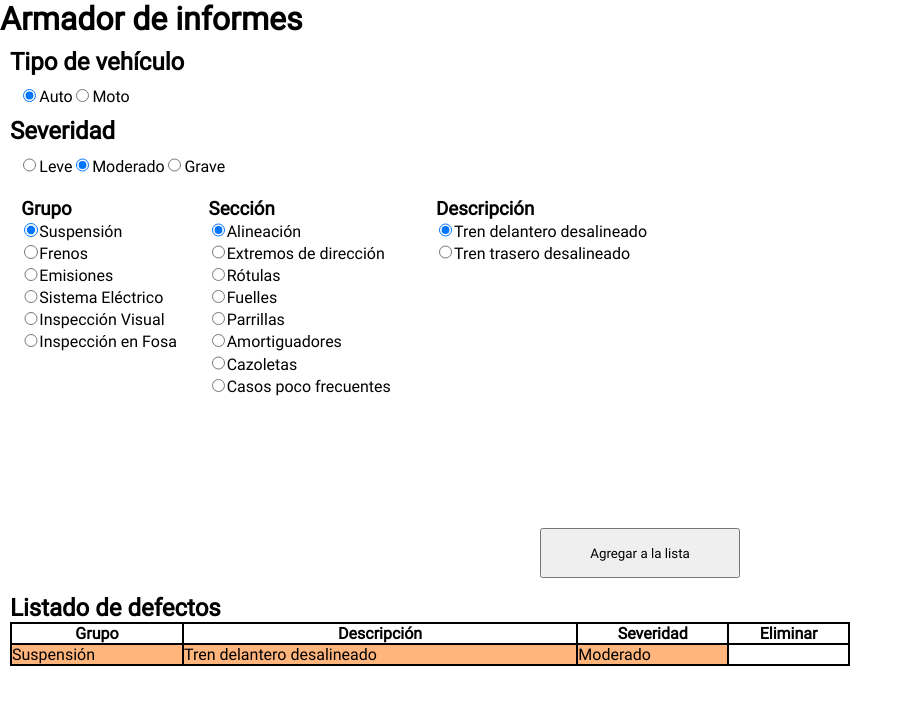
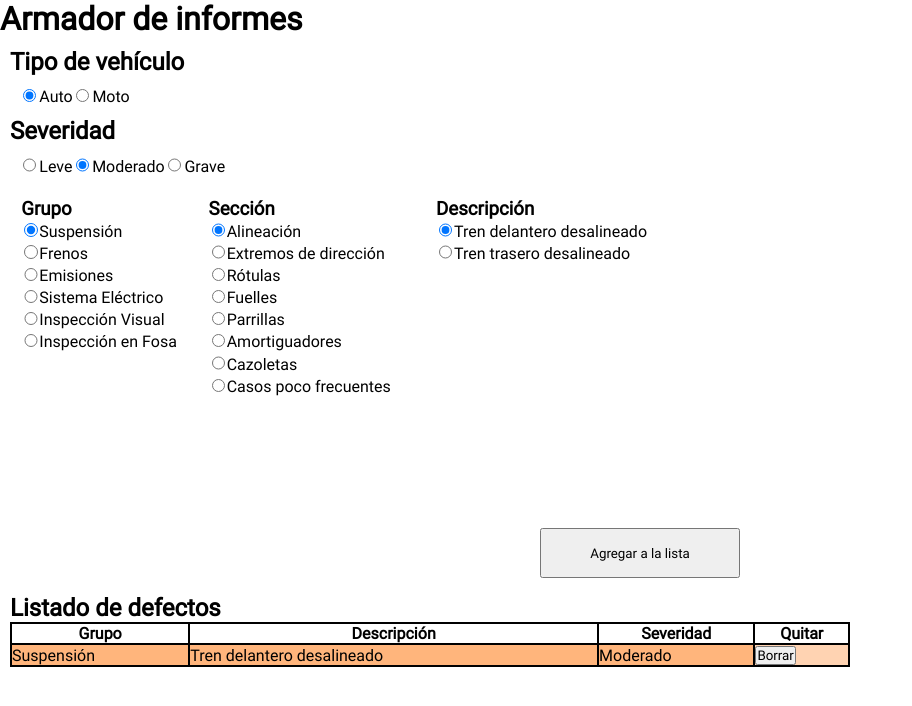
Before and after one commit to Juaniessi/buba-app, a React (Create React App) app: page / in a window 1280 px wide. Both pictures are taken after a click on the button "Agregar a la lista". Shown: the top 706 px of the page, without its empty margins (0-912 px from the left). Built offline with nearby package versions, Linux system fonts and the light colour scheme.

Commit message:
erase function ready

```diff
--- a/src/components/main/Main.jsx
+++ b/src/components/main/Main.jsx
@@ -76,7 +76,7 @@ function Main() {
 	let severityColour; //esta varaible me da el color de la severidad
 
 	let armarLista = () => {
-		let sevOrd = 2;
+		let sevOrd = 2; //variable creada para poder ordenar por severidad
 
 		switch (severidad) {
 			case 'Leve':
@@ -105,10 +105,21 @@ function Main() {
 		return;
 	};
 
+	//funcion que borra un item de la lista
+	function eraseDefect(index) {
+		const nuevaLista = lista.filter((algo, i) => {
+			//"algo" es para decirle al filter que tome lasprops y despues "i" que es el índice
+			return index !== i ? true : false;
+		});
+		setLista(nuevaLista);
+	}
+
 	function defectList(props, i) {
 		const {grupo, seccion, desc, sev} = props;
 
-		switch (sev) {
+		switch (
+			sev //cambia entre las clases de los posibles colores según la severidad
+		) {
 			case 'Leve':
 				severityColour = 'yellow';
 				break;
@@ -128,11 +139,12 @@ function Main() {
 				{/* <td className={`${severityColour}`}>{seccion}</td> */}
 				<td className={`${severityColour}`}>{desc}</td>
 				<td className={`${severityColour}`}>{sev}</td>
+				<td>
+					<button onClick={() => eraseDefect(i)}>Borrar</button>
+				</td>
 			</tr>
 		);
 	}
-
-	console.log(lista);
 
 	switch (grupo) {
 		case 'Frenos':
@@ -399,11 +411,11 @@ function Main() {
 			<table className="lista-final">
 				<thead>
 					<tr className="lista-headers">
-						<th>Grupo</th>
+						<th className="strecht-columns">Grupo</th>
 						{/* <th>Sección</th> */}
 						<th>Descripción</th>
-						<th>Severidad</th>
-						<th>Eliminar</th>
+						<th className="strecht-columns">Severidad</th>
+						<th className="strecht-columns">Quitar</th>
 					</tr>
 				</thead>
 				<tbody>
@@ -414,7 +426,7 @@ function Main() {
 							if (a.seccion !== b.seccion)
 								return a.seccion > b.seccion ? 1 : -1;
 							return a.desc > b.desc ? 1 : -1;
-						}) //uso operadores ternarios para devolver números y no comprar longitudes
+						}) //uso operadores ternarios para devolver números y no comprar longitudes de strings
 						.map(defectList)}
 				</tbody>
 			</table>
--- a/src/styles/style.css
+++ b/src/styles/style.css
@@ -90,6 +90,12 @@ td {
   border-collapse: collapse;
 }
 
+.strecht-columns {
+  width: -webkit-min-content;
+  width: -moz-min-content;
+  width: min-content;
+}
+
 .lista-final {
   min-width: 840px;
 }
--- a/src/styles/style.scss
+++ b/src/styles/style.scss
@@ -69,6 +69,11 @@ th,
 td {
 	border: 2px solid black;
 	border-collapse: collapse;
+
+}
+
+.strecht-columns{
+	width: min-content;
 }
 
 .lista-final {
```
Also changed, not shown: 1 other file (tests, documents, lock files or other folders).
